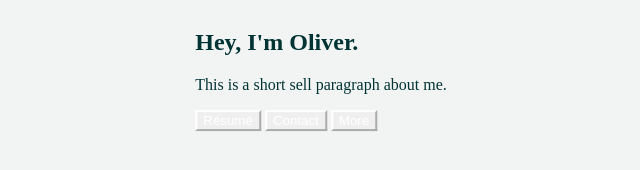
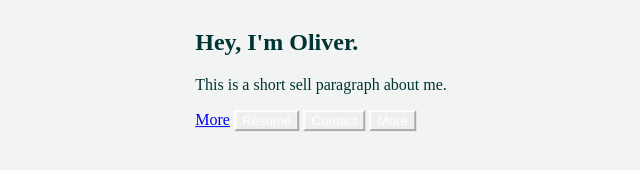
Before and after one commit to allofher/allofher.github.io, a Jekyll site: the page index.html, which Jekyll copies as it is, in a window 1280 px wide. Shown: the part 380-550 px from the top of the page, without its empty margins (319-959 px from the left). Built offline with Jekyll 4.4.1, drawn with Linux system fonts in a browser that asks for light colours.

Commit message:
Update index.html

```diff
--- a/index.html
+++ b/index.html
@@ -39,6 +39,7 @@
 		<section>
 			<h1>Hey, I'm Oliver.</h1>
 			<p>This is a short sell paragraph about me.</p>
+			<a href="/about/" class="button">More</a>
 			<button class="mybtn">Résumé</button>
 			<button class="mybtn">Contact</button>
 			<button class="mybtn">More</button>
```
